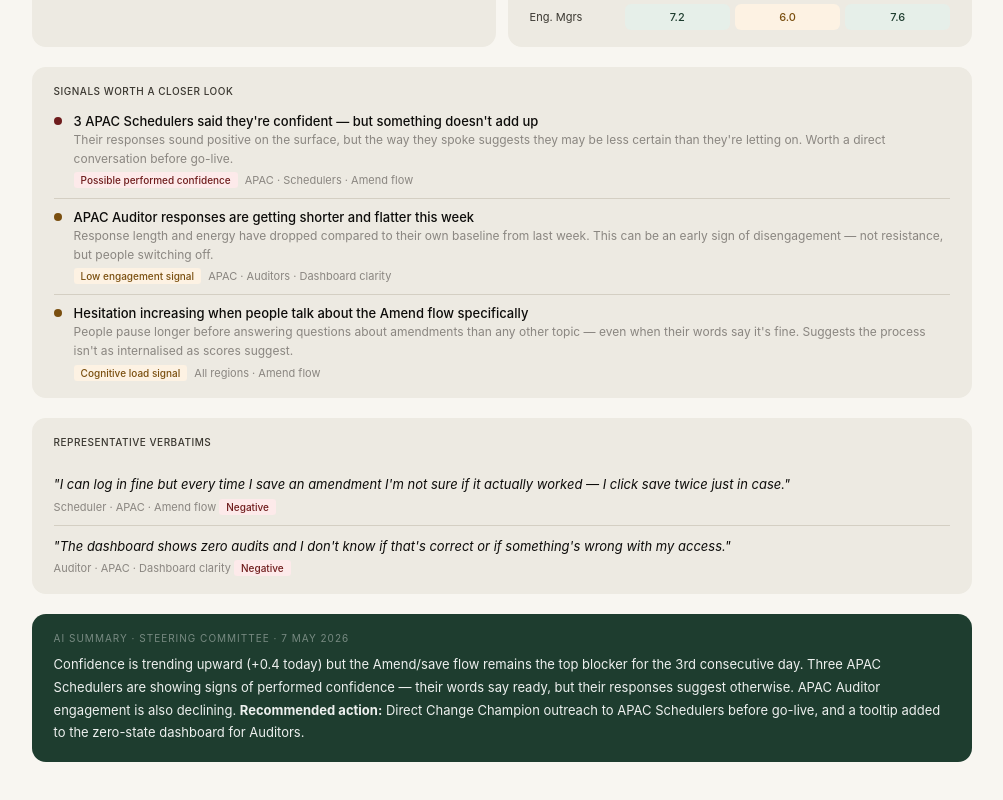
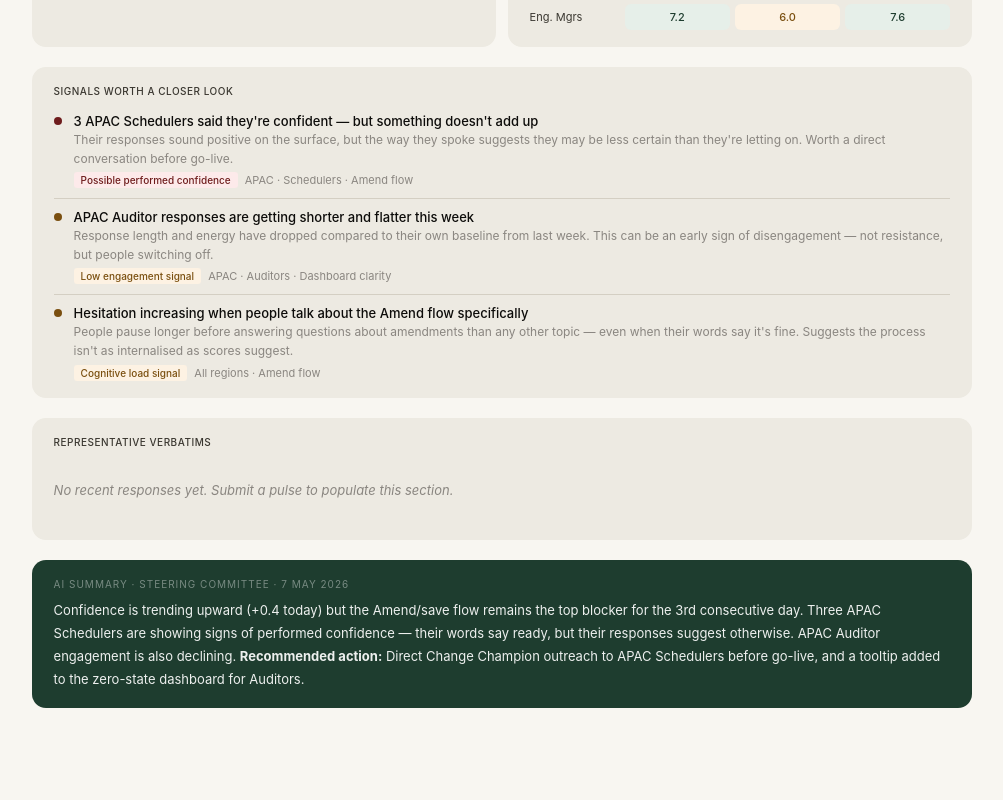
Before and after one commit to ojasrazdan/Pulse, a React (Vite) app: page / in a window 1280 px wide. Shown: the part 606-1406 px from the top of the page, without its empty margins (138-1141 px from the left). After the commit the page ends 1382 px from the top, so only its background shows below. Built offline with nearby package versions, Linux system fonts and the light colour scheme.

Commit message:
fix frontend api route

```diff
--- a/src/App.jsx
+++ b/src/App.jsx
@@ -5,6 +5,11 @@ import AdminDashboard from "./components/AdminDashboard";
 
 function App() {
   const [view, setView] = useState("dashboard");
+  const [responses, setResponses] = useState([]);
+
+  const addResponse = (response) => {
+    setResponses((prev) => [response, ...prev]);
+  };
 
   return (
     <div className="app-shell">
@@ -23,7 +28,11 @@ function App() {
         </button>
       </div>
 
-      {view === "dashboard" ? <AdminDashboard /> : <PulseCapture />}
+      {view === "dashboard" ? (
+        <AdminDashboard responses={responses} />
+      ) : (
+        <PulseCapture onResponseSaved={addResponse} />
+      )}
     </div>
   );
 }
--- a/src/components/AdminDashboard.css
+++ b/src/components/AdminDashboard.css
@@ -385,7 +385,7 @@
 
 .admin-vi {
   border-bottom: 1px solid var(--bd);
-  padding: 10px 0;
+  padding: 12px 0;
 }
 
 .admin-vi:last-child { border: none; padding-bottom: 0; }
@@ -395,12 +395,22 @@
   color: var(--ink);
   line-height: 1.6;
   font-style: italic;
-  margin-bottom: 4px;
+  margin-bottom: 6px;
 }
 
 .admin-vm {
   font-size: 11px;
   color: var(--ink3);
+  display: flex;
+  flex-wrap: wrap;
+  gap: 6px;
+  align-items: center;
+}
+
+.admin-empty {
+  color: var(--ink3);
+  padding: 16px 0;
+  font-size: 13px;
 }
 
 .admin-sy-l {
--- a/src/components/AdminDashboard.jsx
+++ b/src/components/AdminDashboard.jsx
@@ -225,22 +225,36 @@ function AdminDashboard({ responses = [] }) {
 
         <section className="admin-vcard">
           <div className="admin-pt">Representative verbatims</div>
-          <div className="admin-vi">
-            <div className="admin-vq">
-              "I can log in fine but every time I save an amendment I'm not sure if it actually worked — I click save twice just in case."
+          {responses.length === 0 ? (
+            <div className="admin-vq admin-empty">
+              No recent responses yet. Submit a pulse to populate this section.
             </div>
-            <div className="admin-vm">
-              Scheduler · APAC · Amend flow <span className="admin-tag admin-tb">Negative</span>
-            </div>
-          </div>
-          <div className="admin-vi">
-            <div className="admin-vq">
-              "The dashboard shows zero audits and I don't know if that's correct or if something's wrong with my access."
-            </div>
-            <div className="admin-vm">
-              Auditor · APAC · Dashboard clarity <span className="admin-tag admin-tb">Negative</span>
-            </div>
-          </div>
+          ) : (
+            responses.map((response, index) => {
+              const sentiment = response.analysis?.sentiment || "Neutral";
+              const themeText = Array.isArray(response.analysis?.themes)
+                ? response.analysis.themes.join(", ")
+                : response.analysis?.themes || "General Feedback";
+              const actionText = response.analysis?.recommendedAction || "No action available.";
+              const tagClass = sentiment.toLowerCase() === "positive"
+                ? "admin-tg"
+                : sentiment.toLowerCase() === "negative"
+                ? "admin-tb"
+                : "admin-tn2";
+
+              return (
+                <div className="admin-vi" key={`${response.submittedAt}-${index}`}>
+                  <div className="admin-vq">"{response.transcript}"</div>
+                  <div className="admin-vm">
+                    {sentiment} · {themeText} · {actionText}
+                    <span className={`admin-tag ${tagClass}`}>
+                      {sentiment}
+                    </span>
+                  </div>
+                </div>
+              );
+            })
+          )}
         </section>
 
         <section className="admin-summary">
```
Also changed, not shown: server.js (+14 -5 lines).
